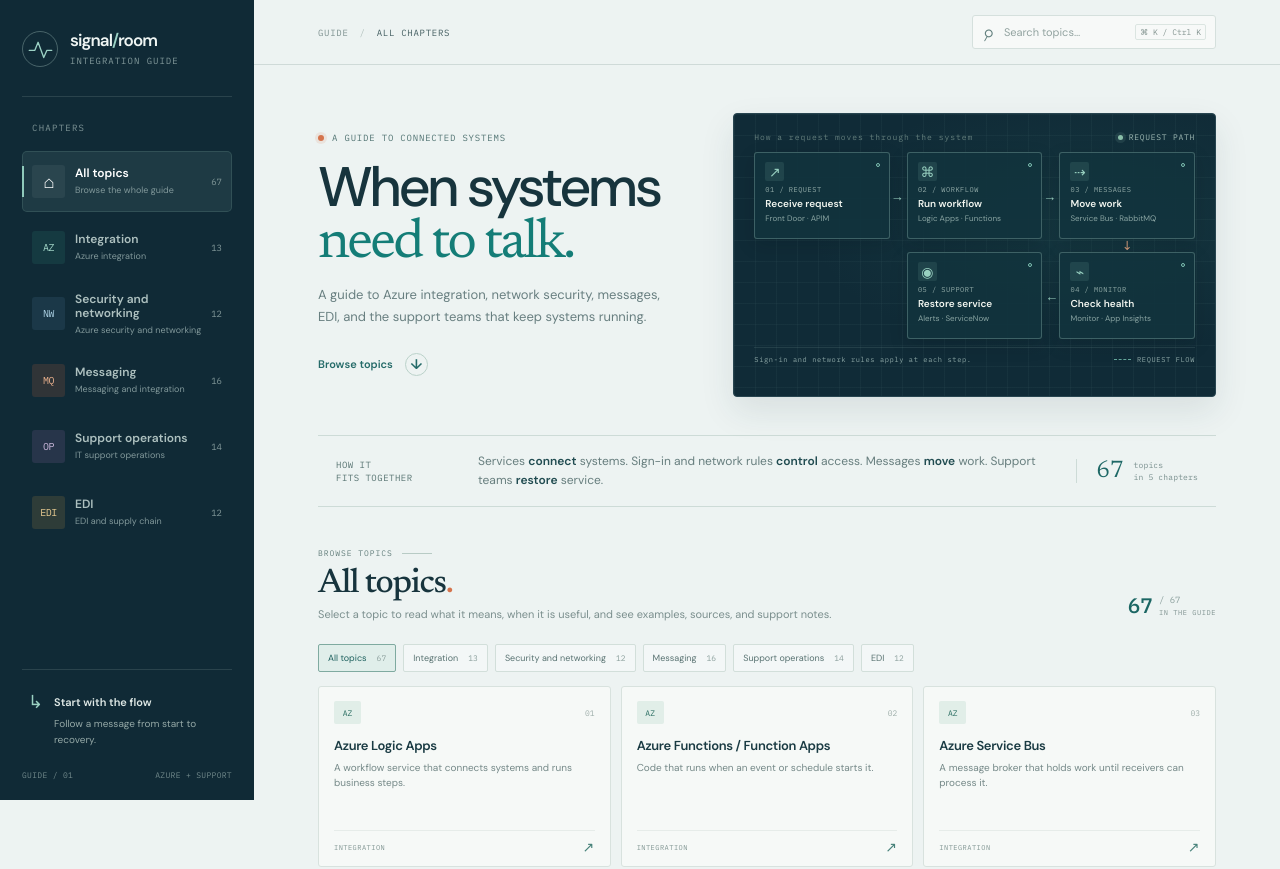
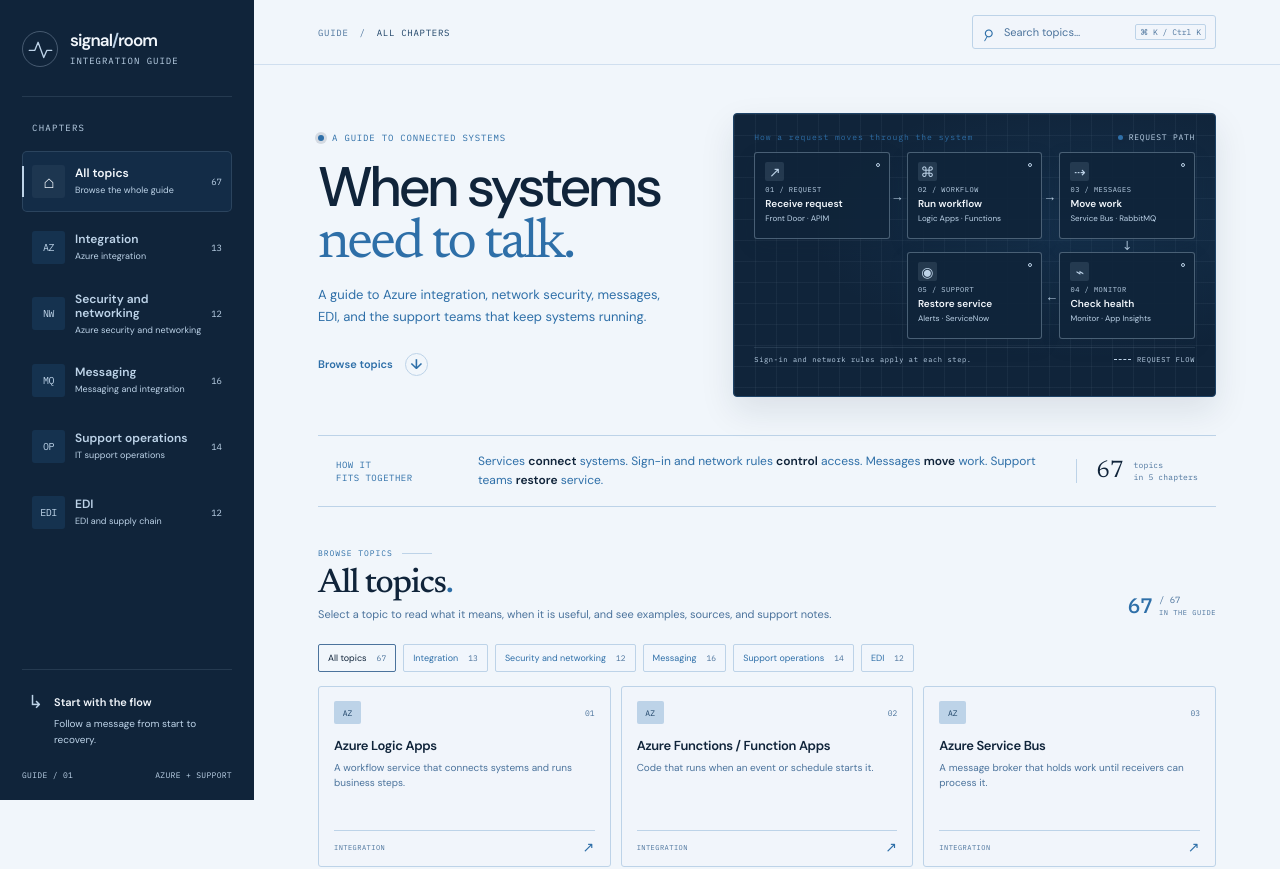
Before and after one commit to Ri5ha6h/integration-guide, a React (Vite) app: page / in a window 1280 px wide. Shown: the top 869 px of the page. Built offline with nearby package versions, Linux system fonts and the light colour scheme.

Commit message:
Use a monochromatic blue palette

```diff
--- a/index.html
+++ b/index.html
@@ -4,7 +4,7 @@
     <meta charset="UTF-8" />
     <link rel="icon" type="image/svg+xml" href="/favicon.svg" />
     <meta name="viewport" content="width=device-width, initial-scale=1.0" />
-    <meta name="theme-color" content="#102a36" />
+    <meta name="theme-color" content="#10243a" />
     <meta
       name="description"
       content="A plain-language guide to Azure integration, network security, messaging, EDI, supply chain, and IT support."
--- a/src/App.css
+++ b/src/App.css
@@ -14,7 +14,7 @@
   overflow-y: auto;
   padding: 31px 22px 20px;
   background: var(--harbor);
-  color: #eff5f3;
+  color: var(--mist-blue);
 }
 .brand-lockup {
   display: flex;
@@ -27,9 +27,9 @@
   width: 36px;
   height: 36px;
   place-items: center;
-  border: 1px solid rgba(197, 230, 220, 0.31);
+  border: 1px solid color-mix(in srgb, var(--ice-blue) 31%, transparent);
   border-radius: 50%;
-  color: #9cd2c5;
+  color: var(--ice-blue);
 }
 .brand-mark svg {
   width: 29px;
@@ -47,19 +47,19 @@
   line-height: 1;
 }
 .brand-name > span {
-  color: #9cd2c5;
+  color: var(--ice-blue);
 }
 .brand-name small {
   display: block;
   margin-top: 6px;
-  color: #81989a;
+  color: var(--ice-blue);
   font: 9px var(--mono);
   letter-spacing: 0.11em;
 }
 .rail-rule {
   height: 1px;
   margin: 29px 0 25px;
-  background: rgba(231, 243, 239, 0.12);
+  background: color-mix(in srgb, var(--ice-blue) 12%, transparent);
 }
 .nav-label,
 .eyebrow,
@@ -78,7 +78,7 @@
 }
 .nav-label {
   margin: 0 0 13px 10px;
-  color: #7d9395;
+  color: var(--ice-blue);
   font-size: 9px;
   letter-spacing: 0.14em;
 }
@@ -97,7 +97,7 @@
   border: 1px solid transparent;
   border-radius: 5px;
   background: transparent;
-  color: #adc0bf;
+  color: var(--ice-blue);
   text-align: left;
   cursor: pointer;
   transition:
@@ -106,13 +106,13 @@
     color 0.18s ease;
 }
 .nav-item:hover {
-  background: rgba(255, 255, 255, 0.055);
-  color: #f8fbfa;
+  background: color-mix(in srgb, var(--ice-blue) 5.5%, transparent);
+  color: var(--mist-blue);
 }
 .nav-item.is-active {
-  border-color: rgba(164, 213, 199, 0.14);
-  background: rgba(129, 183, 170, 0.12);
-  color: #fff;
+  border-color: color-mix(in srgb, var(--ice-blue) 14%, transparent);
+  background: color-mix(in srgb, var(--signal-blue) 12%, transparent);
+  color: var(--mist-blue);
 }
 .nav-item.is-active::before {
   position: absolute;
@@ -120,7 +120,7 @@
   top: 14px;
   bottom: 14px;
   width: 2px;
-  background: #8fcabb;
+  background: var(--ice-blue);
   content: "";
 }
 .nav-icon {
@@ -129,7 +129,7 @@
   height: 33px;
   place-items: center;
   border-radius: 3px;
-  background: rgba(255, 255, 255, 0.055);
+  background: color-mix(in srgb, var(--ice-blue) 5.5%, transparent);
   font: 10px var(--mono);
   letter-spacing: -0.05em;
 }
@@ -149,55 +149,23 @@
 }
 .nav-copy small {
   overflow: hidden;
-  color: #81989a;
+  color: var(--ice-blue);
   font-size: 9px;
   font-weight: 400;
   text-overflow: ellipsis;
   white-space: nowrap;
 }
 .nav-count {
-  color: #829899;
+  color: var(--ice-blue);
   font-size: 9px;
 }
-.color-teal {
-  color: #a4d8c9 !important;
-  background: rgba(47, 135, 122, 0.17) !important;
-}
 .color-blue {
-  color: #acd0e3 !important;
-  background: rgba(75, 117, 148, 0.19) !important;
-}
-.color-orange {
-  color: #eab18d !important;
-  background: rgba(186, 98, 62, 0.19) !important;
-}
-.color-violet {
-  color: #ccb9dc !important;
-  background: rgba(117, 92, 144, 0.22) !important;
-}
-.color-amber {
-  color: #e7cb91 !important;
-  background: rgba(164, 129, 64, 0.2) !important;
-}
-.chapter-code.color-teal {
-  color: #286c60 !important;
-  background: #e1eee8 !important;
+  color: var(--ice-blue) !important;
+  background: color-mix(in srgb, var(--signal-blue) 19%, transparent) !important;
 }
 .chapter-code.color-blue {
-  color: #3c6780 !important;
-  background: #e4edf2 !important;
-}
-.chapter-code.color-orange {
-  color: #9a5133 !important;
-  background: #f3e5dc !important;
-}
-.chapter-code.color-violet {
-  color: #654c7a !important;
-  background: #eee9f2 !important;
-}
-.chapter-code.color-amber {
-  color: #735920 !important;
-  background: #f1e8d2 !important;
+  color: var(--navy-blue) !important;
+  background: var(--ice-blue) !important;
 }
 .rail-bottom {
   margin-top: auto;
@@ -211,18 +179,18 @@
   padding: 0 6px;
 }
 .callout-mark {
-  color: #9bd1c2;
+  color: var(--ice-blue);
   font-size: 18px;
 }
 .rail-callout b {
-  color: #dfe9e6;
+  color: var(--mist-blue);
   font-size: 11px;
   font-weight: 600;
 }
 .rail-callout p {
   max-width: 155px;
   margin: 5px 0 0;
-  color: #94a8a6;
+  color: var(--ice-blue);
   font-size: 10px;
   line-height: 1.55;
 }
@@ -230,7 +198,7 @@
   display: flex;
   justify-content: space-between;
   margin-top: 23px;
-  color: #71898b;
+  color: var(--ice-blue);
   font-size: 8px;
   letter-spacing: 0.04em;
 }
@@ -248,24 +216,24 @@
   justify-content: space-between;
   height: 65px;
   padding: 0 clamp(25px, 5vw, 72px);
-  border-bottom: 1px solid rgba(189, 205, 202, 0.65);
-  background: rgba(237, 243, 242, 0.94);
+  border-bottom: 1px solid color-mix(in srgb, var(--ice-blue) 65%, transparent);
+  background: color-mix(in srgb, var(--mist-blue) 94%, transparent);
   backdrop-filter: blur(12px);
 }
 .breadcrumb {
   display: flex;
   gap: 11px;
   align-items: center;
-  color: #7e9291;
+  color: var(--steel-blue);
   font-size: 9px;
   letter-spacing: 0.08em;
 }
 .breadcrumb b {
-  color: #b0c0bd;
+  color: var(--steel-blue);
   font-weight: 400;
 }
 .breadcrumb span:last-child {
-  color: #445f62;
+  color: var(--navy-blue);
 }
 .search-wrap {
   display: flex;
@@ -274,12 +242,12 @@
   align-items: center;
   gap: 7px;
   padding: 0 9px;
-  border: 1px solid #d5e0dd;
+  border: 1px solid var(--ice-blue);
   border-radius: 3px;
-  background: rgba(255, 255, 255, 0.53);
+  background: color-mix(in srgb, var(--mist-blue) 53%, transparent);
 }
 .search-icon {
-  color: #63807e;
+  color: var(--signal-blue);
   font-size: 23px;
   line-height: 0.8;
   transform: rotate(-15deg);
@@ -294,13 +262,13 @@
   font-size: 11px;
 }
 .search-wrap input::placeholder {
-  color: #92a3a0;
+  color: var(--steel-blue);
 }
 .search-wrap kbd {
   padding: 2px 4px;
-  border: 1px solid #dbe5e1;
+  border: 1px solid var(--ice-blue);
   border-radius: 2px;
-  color: #82938f;
+  color: var(--steel-blue);
   font: 8px var(--mono);
 }
 .content-wrap {
@@ -323,7 +291,7 @@
   display: flex;
   align-items: center;
   gap: 8px;
-  color: #537574;
+  color: var(--signal-blue);
   font-size: 9px;
   letter-spacing: 0.09em;
 }
@@ -331,19 +299,19 @@
   width: 6px;
   height: 6px;
   border-radius: 50%;
-  background: #d5744d;
-  box-shadow: 0 0 0 3px rgba(213, 116, 77, 0.13);
+  background: var(--signal-blue);
+  box-shadow: 0 0 0 3px color-mix(in srgb, var(--ink-blue) 13%, transparent);
 }
 .hero-copy h1 {
   margin: 19px 0 14px;
-  color: #17343d;
+  color: var(--ink-blue);
   font-size: clamp(47px, 4.35vw, 62px);
   font-weight: 500;
   letter-spacing: -0.064em;
   line-height: 0.91;
 }
 .hero-copy h1 i {
-  color: #147d77;
+  color: var(--signal-blue);
   font-family: var(--display);
   font-weight: 400;
   letter-spacing: -0.048em;
@@ -351,7 +319,7 @@
 .hero-deck {
   max-width: 400px;
   margin: 0;
-  color: #687f80;
+  color: var(--signal-blue);
   font-size: 13px;
   line-height: 1.7;
 }
@@ -360,7 +328,7 @@
   align-items: center;
   gap: 12px;
   margin-top: 25px;
-  color: #256b69;
+  color: var(--signal-blue);
   font-size: 11px;
   font-weight: 600;
   text-decoration: none;
@@ -370,7 +338,7 @@
   width: 23px;
   height: 23px;
   place-items: center;
-  border: 1px solid #bbd2ca;
+  border: 1px solid var(--ice-blue);
   border-radius: 50%;
   font-size: 14px;
   transition: transform 0.18s ease;
@@ -384,21 +352,29 @@
   overflow: hidden;
   min-height: 284px;
   padding: 18px 20px 14px;
-  border: 1px solid #284550;
+  border: 1px solid var(--navy-blue);
   border-radius: 4px;
-  background-color: #102b37;
+  background-color: var(--ink-blue);
   background-image:
-    linear-gradient(rgba(139, 178, 175, 0.055) 1px, transparent 1px),
-    linear-gradient(90deg, rgba(139, 178, 175, 0.055) 1px, transparent 1px);
+    linear-gradient(color-mix(in srgb, var(--ice-blue) 5.5%, transparent) 1px, transparent 1px),
+    linear-gradient(
+      90deg,
+      color-mix(in srgb, var(--ice-blue) 5.5%, transparent) 1px,
+      transparent 1px
+    );
   background-size: 21px 21px;
-  box-shadow: 0 14px 34px rgba(27, 60, 67, 0.1);
-  color: #eff6f2;
+  box-shadow: 0 14px 34px color-mix(in srgb, var(--ink-blue) 10%, transparent);
+  color: var(--mist-blue);
 }
 .route-card::after {
   position: absolute;
   inset: 0;
   pointer-events: none;
-  background: radial-gradient(ellipse at 72% 40%, rgba(47, 117, 111, 0.16), transparent 55%);
+  background: radial-gradient(
+    ellipse at 72% 40%,
+    color-mix(in srgb, var(--signal-blue) 16%, transparent),
+    transparent 55%
+  );
   content: "";
 }
 .route-card-top,
@@ -408,7 +384,7 @@
   display: flex;
   align-items: center;
   justify-content: space-between;
-  color: #8ca6a5;
+  color: var(--ice-blue);
   font-size: 8px;
   letter-spacing: 0.09em;
 }
@@ -419,14 +395,14 @@
   display: inline-flex;
   align-items: center;
   gap: 6px;
-  color: #9db7b2;
+  color: var(--ice-blue);
 }
 .route-live i {
   width: 5px;
   height: 5px;
   border-radius: 50%;
-  background: #8abfa9;
-  box-shadow: 0 0 0 3px rgba(138, 191, 169, 0.12);
+  background: var(--signal-blue);
+  box-shadow: 0 0 0 3px color-mix(in srgb, var(--ink-blue) 12%, transparent);
 }
 .route-map {
   --route-gap-x: 17px;
@@ -451,10 +427,10 @@
   min-height: 82px;
   flex-direction: column;
   padding: 9px 10px;
-  border: 1px solid rgba(146, 189, 178, 0.34);
+  border: 1px solid color-mix(in srgb, var(--ice-blue) 34%, transparent);
   border-radius: 3px;
-  background: rgba(18, 51, 61, 0.92);
-  box-shadow: 0 6px 18px rgba(5, 19, 25, 0.16);
+  background: color-mix(in srgb, var(--ink-blue) 92%, transparent);
+  box-shadow: 0 6px 18px color-mix(in srgb, var(--ink-blue) 16%, transparent);
 }
 .route-node::after {
   position: absolute;
@@ -462,7 +438,7 @@
   width: 13px;
   height: 13px;
   place-items: center;
-  color: #9bd1c2;
+  color: var(--ice-blue);
   content: "→";
   font: 13px/1 var(--mono);
 }
@@ -472,7 +448,7 @@
   right: 9px;
   width: 4px;
   height: 4px;
-  border: 1px solid #80c3b4;
+  border: 1px solid var(--ice-blue);
   border-radius: 50%;
 }
 .node-symbol {
@@ -482,19 +458,19 @@
   margin-bottom: 4px;
   place-items: center;
   border-radius: 2px;
-  background: rgba(136, 197, 181, 0.12);
-  color: #98d0c0;
+  background: color-mix(in srgb, var(--ice-blue) 12%, transparent);
+  color: var(--ice-blue);
   font-size: 14px;
 }
 .route-node small {
-  color: #91aaa7;
+  color: var(--ice-blue);
   font: 7px var(--mono);
   letter-spacing: 0.07em;
   white-space: nowrap;
 }
 .route-node b {
   margin-top: 3px;
-  color: #f1f5ef;
+  color: var(--mist-blue);
   font-size: 10px;
   font-weight: 600;
   line-height: 1.3;
@@ -503,7 +479,7 @@
   display: -webkit-box;
   overflow: hidden;
   margin-top: 3px;
-  color: #89a4a2;
+  color: var(--ice-blue);
   font-size: 8px;
   font-style: normal;
   line-height: 1.35;
@@ -541,14 +517,14 @@
   top: calc(100% + var(--route-gap-y-half));
   left: 50%;
   transform: translate(-50%, -50%);
-  color: #dfa17d;
+  color: var(--ice-blue);
   content: "↓";
 }
 .node-observe::after {
   top: 50%;
   right: calc(100% + var(--route-gap-x-half));
   transform: translate(50%, -50%);
-  color: #9bd1c2;
+  color: var(--ice-blue);
   content: "←";
 }
 .node-support::after {
@@ -556,7 +532,7 @@
 }
 .route-foot {
   padding-top: 7px;
-  border-top: 1px solid rgba(174, 207, 198, 0.12);
+  border-top: 1px solid color-mix(in srgb, var(--ice-blue) 12%, transparent);
   font-size: 7px;
 }
 .route-key {
@@ -566,7 +542,7 @@
 }
 .route-key i {
   width: 17px;
-  border-top: 1px dashed #64a69a;
+  border-top: 1px dashed var(--ice-blue);
 }
 
 .guide-strip {
@@ -576,11 +552,11 @@
   gap: 22px;
   min-height: 72px;
   padding: 13px 18px;
-  border-top: 1px solid #cddbd7;
-  border-bottom: 1px solid #cddbd7;
+  border-top: 1px solid var(--ice-blue);
+  border-bottom: 1px solid var(--ice-blue);
 }
 .strip-label {
-  color: #587472;
+  color: var(--signal-blue);
   font: 9px/1.5 var(--mono);
   letter-spacing: 0.055em;
   text-transform: uppercase;
@@ -588,12 +564,12 @@
 .guide-strip p {
   max-width: 700px;
   margin: 0;
-  color: #677e7e;
+  color: var(--signal-blue);
   font-size: 12px;
   line-height: 1.6;
 }
 .guide-strip p b {
-  color: #214c51;
+  color: var(--ink-blue);
   font-weight: 600;
 }
 .strip-count {
@@ -601,14 +577,14 @@
   align-items: center;
   gap: 10px;
   padding-left: 19px;
-  border-left: 1px solid #cddbd7;
+  border-left: 1px solid var(--ice-blue);
 }
 .strip-count strong {
-  color: #1e6866;
+  color: var(--ink-blue);
   font: 24px var(--display);
 }
 .strip-count span {
-  color: #788e8d;
+  color: var(--steel-blue);
   font: 8px/1.55 var(--mono);
   letter-spacing: 0.02em;
 }
@@ -628,27 +604,27 @@
   display: flex;
   align-items: center;
   gap: 9px;
-  color: #66807e;
+  color: var(--signal-blue);
   font-size: 8px;
   letter-spacing: 0.12em;
 }
 .tiny-rule {
   display: inline-block;
   width: 30px;
-  border-top: 1px solid #b8cbc5;
+  border-top: 1px solid var(--ice-blue);
 }
 .section-heading h2 {
   margin: 8px 0 4px;
-  color: #17343d;
+  color: var(--ink-blue);
   font: 500 34px/1.1 var(--display);
   letter-spacing: -0.035em;
 }
 .heading-period {
-  color: #d5744d;
+  color: var(--signal-blue);
 }
 .section-desc {
   margin: 0;
-  color: #7b8f8e;
+  color: var(--steel-blue);
   font-size: 11px;
 }
 .results-count {
@@ -656,11 +632,11 @@
   align-items: center;
   gap: 6px;
   padding-bottom: 2px;
-  color: #8ca09e;
+  color: var(--steel-blue);
   font: 9px var(--mono);
 }
 .results-count > b {
-  color: #1b6663;
+  color: var(--signal-blue);
   font-size: 21px;
   font-weight: 500;
 }
@@ -670,7 +646,7 @@
   gap: 3px;
 }
 .results-count small {
-  color: #819492;
+  color: var(--steel-blue);
   font-size: 7px;
   letter-spacing: 0.08em;
 }
@@ -686,10 +662,10 @@
   gap: 10px;
   min-height: 28px;
   padding: 0 9px;
-  border: 1px solid #d2dfda;
+  border: 1px solid var(--ice-blue);
   border-radius: 2px;
-  background: rgba(255, 255, 255, 0.34);
-  color: #597372;
+  background: color-mix(in srgb, var(--mist-blue) 34%, transparent);
+  color: var(--signal-blue);
   font-size: 9px;
   cursor: pointer;
   transition:
@@ -697,30 +673,18 @@
     background 0.15s ease;
 }
 .chapter-pill span {
-  color: #8ca09d;
+  color: var(--steel-blue);
   font: 8px var(--mono);
 }
 .chapter-pill:hover,
 .chapter-pill.is-selected {
-  border-color: #7faaa0;
-  background: #e0eeea;
-  color: #1e615e;
+  border-color: var(--steel-blue);
+  background: var(--mist-blue);
+  color: var(--ink-blue);
 }
 .pill-blue:hover {
-  border-color: #9cb8c8;
-  background: #e7eef3;
-}
-.pill-orange:hover {
-  border-color: #d6ab95;
-  background: #f4e9e2;
-}
-.pill-violet:hover {
-  border-color: #b9aac9;
-  background: #eeeaf2;
-}
-.pill-amber:hover {
-  border-color: #d4bf8b;
-  background: #f4efdf;
+  border-color: var(--steel-blue);
+  background: var(--ice-blue);
 }
 .topic-grid {
   display: grid;
@@ -734,9 +698,9 @@
   flex-direction: column;
   align-items: stretch;
   padding: 14px 15px 12px;
-  border: 1px solid #d8e2de;
+  border: 1px solid var(--ice-blue);
   border-radius: 3px;
-  background: rgba(250, 252, 250, 0.72);
+  background: color-mix(in srgb, var(--mist-blue) 72%, transparent);
   text-align: left;
   transition:
     transform 0.18s ease,
@@ -746,9 +710,9 @@
 }
 .topic-card:hover {
   transform: translateY(-2px);
-  border-color: #a9c3b9;
-  background: #fbfdfb;
-  box-shadow: 0 8px 22px rgba(44, 79, 76, 0.07);
+  border-color: var(--ice-blue);
+  background: var(--mist-blue);
+  box-shadow: 0 8px 22px color-mix(in srgb, var(--ink-blue) 7%, transparent);
 }
 .topic-card-hit {
   position: absolute;
@@ -778,12 +742,12 @@
   font: 8px var(--mono);
 }
 .topic-card-index {
-  color: #9eaeaa;
+  color: var(--steel-blue);
   font-size: 8px;
 }
 .topic-card h3 {
   margin: 13px 0 5px;
-  color: #1a3b43;
+  color: var(--ink-blue);
   font-size: 13px;
   font-weight: 600;
   letter-spacing: -0.025em;
@@ -793,7 +757,7 @@
   display: -webkit-box;
   overflow: hidden;
   margin: 0 0 13px;
-  color: #758988;
+  color: var(--steel-blue);
   font-size: 10px;
   line-height: 1.5;
   -webkit-box-orient: vertical;
@@ -806,13 +770,13 @@
   gap: 8px;
   margin-top: auto;
   padding-top: 9px;
-  border-top: 1px solid #e6ece9;
-  color: #819693;
+  border-top: 1px solid var(--ice-blue);
+  color: var(--steel-blue);
   font-size: 7px;
   letter-spacing: 0.065em;
 }
 .card-arrow {
-  color: #47827a;
+  color: var(--signal-blue);
   font-size: 14px;
   line-height: 1;
   transition: transform 0.18s ease;
@@ -826,30 +790,30 @@
   flex-direction: column;
   align-items: center;
   justify-content: center;
-  border: 1px dashed #c7d7d1;
+  border: 1px dashed var(--ice-blue);
   text-align: center;
 }
 .empty-mark {
-  color: #78a29a;
+  color: var(--signal-blue);
   font-size: 30px;
 }
 .empty-state h3 {
   margin: 8px 0 3px;
-  color: #20444a;
+  color: var(--ink-blue);
   font: 500 24px var(--display);
 }
 .empty-state p {
   margin: 0;
-  color: #7a8e8d;
+  color: var(--steel-blue);
   font-size: 11px;
 }
 .empty-state button {
   margin-top: 15px;
   padding: 8px 11px;
-  border: 1px solid #bdd2ca;
+  border: 1px solid var(--ice-blue);
   border-radius: 2px;
-  background: #f7faf8;
-  color: #286966;
+  background: var(--mist-blue);
+  color: var(--navy-blue);
   font-size: 10px;
   cursor: pointer;
 }
@@ -862,13 +826,13 @@
   gap: 12px;
   margin-top: 48px;
   padding-top: 13px;
-  border-top: 1px solid #d3dfdb;
-  color: #91a29f;
+  border-top: 1px solid var(--ice-blue);
+  color: var(--steel-blue);
   font: 7px var(--mono);
   letter-spacing: 0.06em;
 }
 .page-footer b {
-  color: #d5744d;
+  color: var(--signal-blue);
 }
 
 .drawer-shade {
@@ -883,7 +847,7 @@
   inset: 0;
   padding: 0;
   border: 0;
-  background: rgba(10, 28, 35, 0.48);
+  background: color-mix(in srgb, var(--ink-blue) 48%, transparent);
   backdrop-filter: blur(2px);
   animation: shade-in 0.18s ease both;
   cursor: pointer;
@@ -897,9 +861,9 @@
   flex-direction: column;
   overflow-y: auto;
   padding: 27px clamp(23px, 4vw, 46px) 19px;
-  border-left: 1px solid #d6e2de;
-  background: #f1f6f4;
-  box-shadow: -17px 0 50px rgba(10, 35, 39, 0.18);
+  border-left: 1px solid var(--ice-blue);
+  background: var(--mist-blue);
+  box-shadow: -17px 0 50px color-mix(in srgb, var(--ink-blue) 18%, transparent);
   animation: drawer-in 0.22s ease both;
 }
 .drawer-topline {
@@ -916,35 +880,35 @@
   width: 31px;
   height: 31px;
   place-items: center;
-  border: 1px solid #d5e1dd;
+  border: 1px solid var(--ice-blue);
   border-radius: 50%;
   background: transparent;
-  color: #52706f;
+  color: var(--navy-blue);
   font-size: 22px;
   line-height: 1;
   cursor: pointer;
 }
 .close-button:hover {
-  border-color: #9ab9ae;
-  background: #e1eeea;
+  border-color: var(--ice-blue);
+  background: var(--mist-blue);
 }
 .drawer-intro {
   padding: 35px 0 23px;
-  border-bottom: 1px solid #d5e1dd;
+  border-bottom: 1px solid var(--ice-blue);
 }
 .drawer-intro .eyebrow {
   display: block;
 }
 .drawer-intro h2 {
   margin: 11px 0 8px;
-  color: #14343e;
+  color: var(--ink-blue);
   font: 500 40px/1.04 var(--display);
   letter-spacing: -0.04em;
 }
 .drawer-intro p {
   max-width: 420px;
   margin: 0;
-  color: #6e8382;
+  color: var(--signal-blue);
   font-size: 12px;
   line-height: 1.65;
 }
@@ -956,47 +920,47 @@
   grid-template-columns: 33px 1fr;
   gap: 9px;
   padding: 17px 0 15px;
-  border-bottom: 1px solid #dce6e2;
+  border-bottom: 1px solid var(--ice-blue);
 }
 .detail-index {
   padding-top: 2px;
-  color: #3c8980;
+  color: var(--signal-blue);
   font-size: 9px;
 }
 .detail-note h3 {
   margin: 0 0 5px;
-  color: #34585b;
+  color: var(--navy-blue);
   font-size: 11px;
   font-weight: 700;
 }
 .detail-note p {
   margin: 0;
-  color: #718583;
+  color: var(--signal-blue);
   font-size: 11px;
   line-height: 1.65;
 }
 .detail-note code {
   padding: 1px 4px;
   border-radius: 2px;
-  background: #e3ece8;
-  color: #315e5d;
+  background: var(--mist-blue);
+  color: var(--navy-blue);
   font-family: var(--mono);
   font-size: 0.9em;
 }
 .detail-example {
   margin: 4px -10px;
   padding: 17px 10px 15px;
-  border: 1px solid #d1e2dc;
+  border: 1px solid var(--ice-blue);
   border-radius: 3px;
-  background: #e8f2ee;
+  background: var(--mist-blue);
 }
 .drawer-sources {
   padding: 16px 0 10px;
-  border-top: 1px solid #dce6e2;
+  border-top: 1px solid var(--ice-blue);
 }
 .drawer-sources h3 {
   margin: 0 0 10px;
-  color: #34585b;
+  color: var(--navy-blue);
   font-size: 11px;
 }
 .drawer-sources ul {
@@ -1007,7 +971,7 @@
   list-style: none;
 }
 .drawer-sources a {
-  color: #2c716a;
+  color: var(--signal-blue);
   font-size: 10px;
   line-height: 1.5;
   text-decoration-thickness: 1px;
@@ -1020,7 +984,7 @@
   gap: 15px;
   margin-top: auto;
   padding-top: 20px;
-  color: #8b9f9a;
+  color: var(--steel-blue);
   font-size: 8px;
 }
 .drawer-bottom > span {
@@ -1030,7 +994,7 @@
   padding: 7px 0 7px 10px;
   border: 0;
   background: transparent;
-  color: #2c716a;
+  color: var(--signal-blue);
   font-size: 10px;
   font-weight: 600;
   cursor: pointer;
@@ -1235,7 +1199,7 @@
     left: calc(100% + var(--route-gap-x-half));
     transform: translate(-50%, -50%);
     content: "→";
-    color: #9bd1c2;
+    color: var(--ice-blue);
   }
   .node-orchestrate::after {
     top: calc(100% + var(--route-gap-y-half));
@@ -1243,7 +1207,7 @@
     left: 50%;
     transform: translate(-50%, -50%);
     content: "↓";
-    color: #dfa17d;
+    color: var(--ice-blue);
   }
   .node-transport::after {
     top: 50%;
@@ -1251,7 +1215,7 @@
     left: calc(100% + var(--route-gap-x-half));
     transform: translate(-50%, -50%);
     content: "←";
-    color: #9bd1c2;
+    color: var(--ice-blue);
   }
   .node-observe::after {
     top: calc(100% + var(--route-gap-y-half));
@@ -1259,7 +1223,7 @@
     left: 50%;
     transform: translate(-50%, -50%);
     content: "↓";
-    color: #dfa17d;
+    color: var(--ice-blue);
   }
   .route-node small {
     font-size: 6px;
--- a/src/index.css
+++ b/src/index.css
@@ -2,24 +2,22 @@
 
 :root {
   font-family: "DM Sans", sans-serif;
-  color: #18343d;
-  background: #edf3f2;
+  color: var(--ink-blue);
+  background: var(--mist-blue);
   font-synthesis: none;
   text-rendering: optimizeLegibility;
   -webkit-font-smoothing: antialiased;
   -moz-osx-font-smoothing: grayscale;
   font-optical-sizing: auto;
   font-weight: 400;
-  --ink: #18343d;
-  --harbor: #102a36;
-  --teal: #117f7a;
-  --teal-dark: #0d6564;
-  --mist: #edf3f2;
-  --line: #d5e0dd;
-  --muted: #788c8c;
-  --orange: #d5744d;
-  --blue: #5b83a0;
-  --violet: #8873a2;
+  --ink-blue: #10243a;
+  --navy-blue: #1d4266;
+  --signal-blue: #2e6fa8;
+  --steel-blue: #4b739c;
+  --ice-blue: #bdd3e8;
+  --mist-blue: #f1f6fb;
+  --ink: var(--ink-blue);
+  --harbor: var(--ink-blue);
   --mono: "IBM Plex Mono", monospace;
   --display: "Newsreader", Georgia, serif;
 }
@@ -46,15 +44,15 @@
 button:focus-visible,
 a:focus-visible,
 input:focus-visible {
-  outline: 3px solid #ee9b70;
+  outline: 3px solid var(--signal-blue);
   outline-offset: 3px;
 }
 a {
   color: inherit;
 }
 ::selection {
-  background: #c7e5df;
-  color: var(--harbor);
+  background: var(--ice-blue);
+  color: var(--ink-blue);
 }
 .sr-only {
   position: absolute;
```
Also changed, not shown: src/utils/chapters.js (+4 -4 lines), public/favicon.svg.
